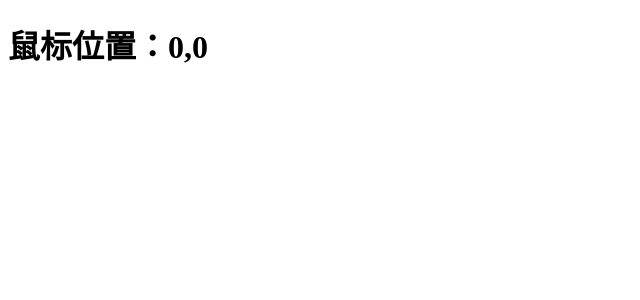
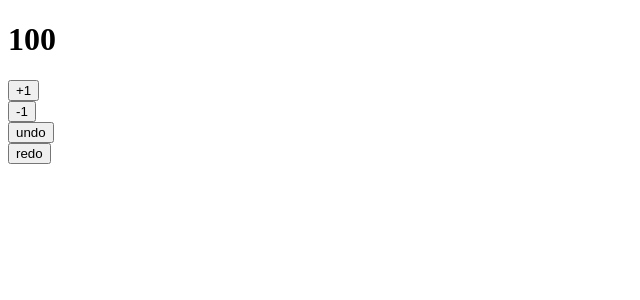
Before and after one commit to maomao124/vueuse-test, a Vue app: page / in a window 1280 px wide. Shown: the top 300 px of the page, without its empty margins (0-640 px from the left). Built offline with nearby package versions, Linux system fonts and the light colour scheme.

Commit message:
useDebouncedRefHistory

```diff
--- a/src/main.ts
+++ b/src/main.ts
@@ -1,4 +1,4 @@
 import { createApp } from 'vue'
-import App from './view/View1.vue'
+import App from './view/View2.vue'
 
 createApp(App).mount('#app')
--- /dev/null
+++ b/src/view/View2.vue
@@ -0,0 +1,26 @@
+<template>
+
+  <h1>{{ count }}</h1>
+  <button @click="count++">+1</button>
+  <br>
+  <button @click="count--">-1</button>
+  <br>
+  <button @click="undo">undo</button>
+  <br>
+  <button @click="redo">redo</button>
+
+</template>
+
+<script setup lang="ts">
+
+import {ref} from "vue";
+import {useDebouncedRefHistory} from "@vueuse/core";
+
+const count = ref(100);
+const {history, undo, redo} = useDebouncedRefHistory(count, {deep: true, debounce: 500});
+
+</script>
+
+<style scoped>
+
+</style>
```
